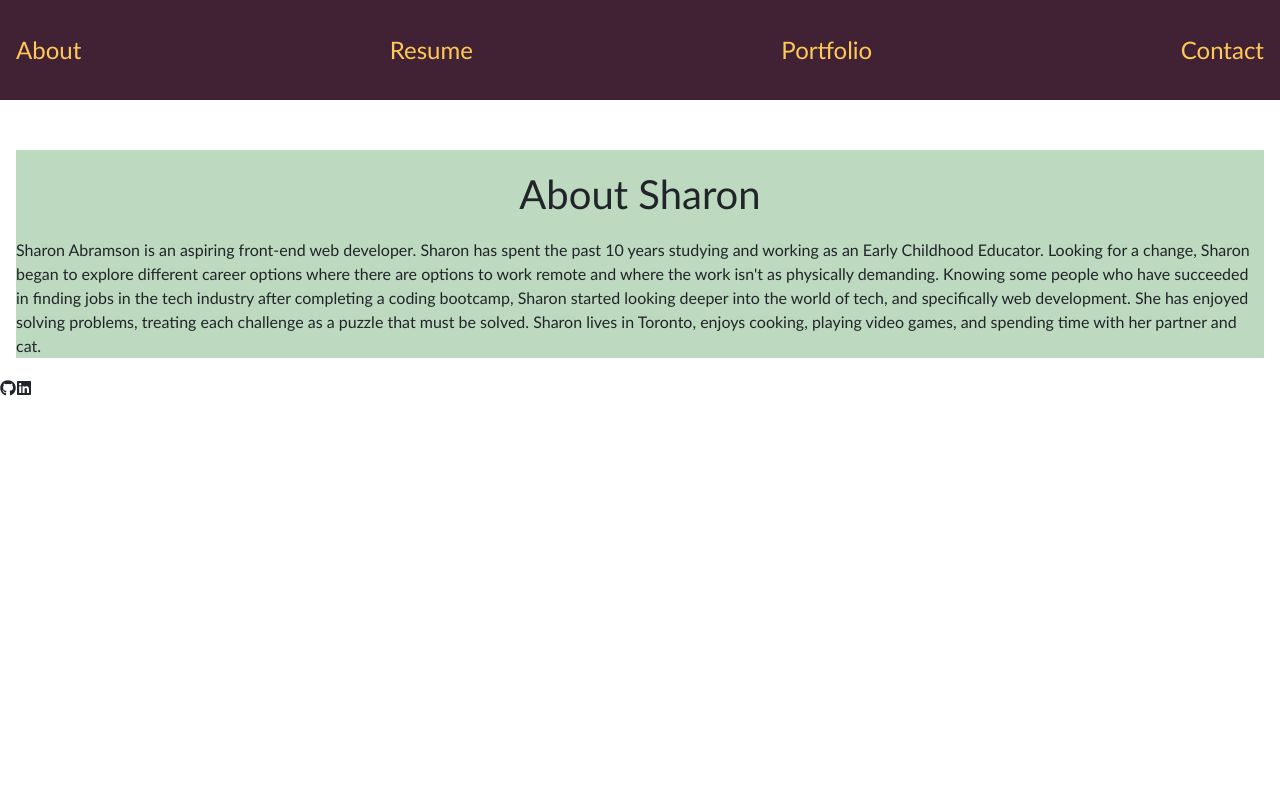
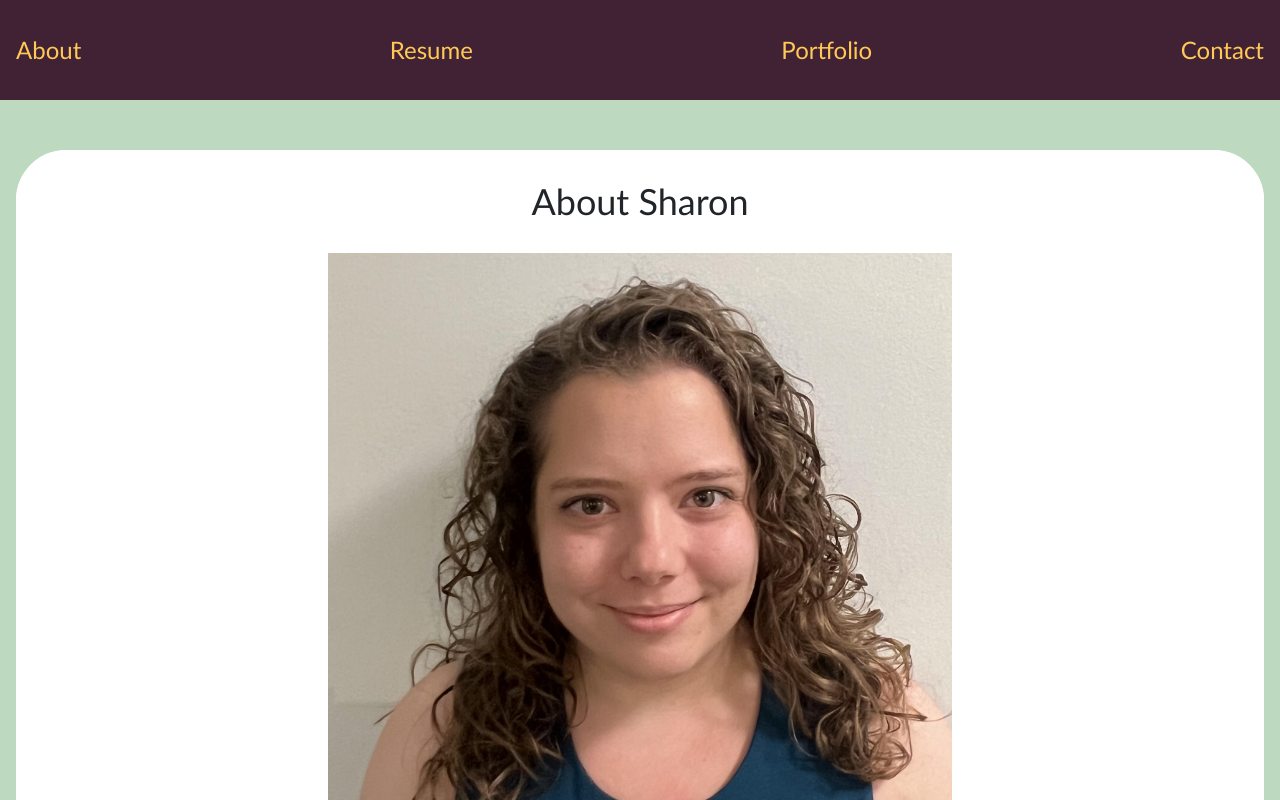
Before and after one commit to SAbramson16/react-portfolio, a React (Vite) app: page / in a window 1280 px wide. Shown: the top 800 px of the page. Built offline with nearby package versions, Linux system fonts and the light colour scheme.

Commit message:
created about me page and styled

```diff
--- a/src/assets/css/style.css
+++ b/src/assets/css/style.css
@@ -1,6 +1,6 @@
 * {
     box-sizing: border-box;
-    background-color: var(--white);
+    background-color: var(--light);
     margin: 0;
     padding: 0;
     font-family: 'Trebuchet MS', 'Lucida Sans Unicode', 'Lucida Grande', 'Lucida Sans', Arial, sans-serif;
@@ -12,23 +12,35 @@
     --yellow: #ffc857;
     --white: #ffffff;
     --purple: #412234;
+    --offwhite: #d2d2d2;
   }
 
-.about-page {
-    background-color: var(--light);
+.about-card {
+    background-color: var(--white);
     margin-top: 50px;
     border-radius: 50px;
+    margin-bottom: 50px;
 }
 
 .about-header {
-text-align: center;
-padding: 20px;
-margin: 0;
-
+    text-align: center;
+    padding: 20px;
+    margin: 0;
+    font-size: 36px;
 }
 
-.about-card h1, p {
-    background-color: var(--light);
+.photo {
+    display: block;
+    margin-left: auto;
+    margin-right: auto;
+    width: 50%;
+    height: auto;
+}
+
+.about-card .about-header, .about-p {
+    background-color: var(--white);
+    border-radius: 50px;
+    padding: 30px;
 }
 
 .navbar {
@@ -51,7 +63,15 @@ margin: 0;
 }
 
 .footer {
-    background-color: var(--light);
+    background-color: var(--purple);
+    height: 50px;
+}
+
+.icon {
+    display: inline;
+    font-size: x-large;
+    margin: 10px;
+    text-align: center;
 }
 
 
--- a/src/components/Footer.jsx
+++ b/src/components/Footer.jsx
@@ -3,16 +3,16 @@ import { FaGithub, FaLinkedin } from 'react-icons/fa';
 const Footer = () => {
     const handleClickIcon = (icon) => {
         if (icon === 'github') {
-            window.open('insert github link', '_blank');
+            window.open('https://www.github.com/SAbramson16', '_blank');
         } else if (icon === 'linkedin') {
-            window.open('insert linkedin link', '_blank');
+            window.open('https://www.linkedin.com/in/sharon-abramson-32125b283/', '_blank');
         }
     };
 
     return (
-        <footer className="footer">
-            <div>
-                <div>
+        <footer>
+            <div >
+                <div className="footer">
                     <FaGithub onClick={() => handleClickIcon('github')} className="icon"/>
                     <FaLinkedin onClick={() => handleClickIcon('linkedin')} className="icon"/>
                 </div>
--- a/src/pages/About.jsx
+++ b/src/pages/About.jsx
@@ -1,11 +1,14 @@
 export default function About() {
   return (
     <div className="about-page">
-      <section className="about-card">
+      <section>
+        <div className="about-card">
         <h1 className="about-header">About Sharon</h1>
-        <p>
+        <img className="photo" src='\src\assets\images\linkedin-pic.jpg' width="200" height="300"></img>
+        <p className="about-p">
           Sharon Abramson is an aspiring front-end web developer. Sharon has spent the past 10 years studying and working as an Early Childhood Educator. Looking for a change, Sharon began to explore different career options where there are options to work remote and where the work isn't as physically demanding. Knowing some people who have succeeded in finding jobs in the tech industry after completing a coding bootcamp, Sharon started looking deeper into the world of tech, and specifically web development. She has enjoyed solving problems, treating each challenge as a puzzle that must be solved. Sharon lives in Toronto, enjoys cooking, playing video games, and spending time with her partner and cat.
         </p>
+        </div>
       </section>
     </div>
   );
```
